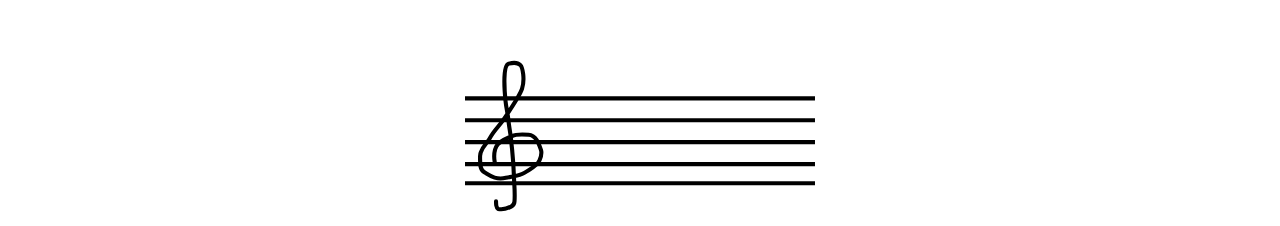
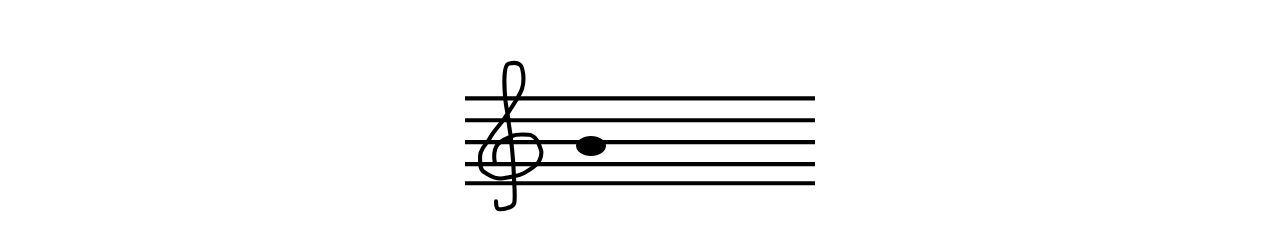
Before and after one commit to kleprer/soundcheck, a React (Create React App) app in the folder pianist/: page /treble/no in a window 1280 px wide. Shown: the part 104-330 px from the top of the page. Built offline with nearby package versions, Linux system fonts and the light colour scheme; a web font is replaced by a local one.

Commit message:
note element

```diff
--- a/pianist/src/App.css
+++ b/pianist/src/App.css
@@ -132,3 +132,18 @@
 .blackkey:active {
   background-color: rgb(55, 55, 55);;
 }
+
+.keynote {
+  position:absolute;
+  width: 30px;
+  height:20px;
+  border:1px;
+  background-color: black;
+  border-radius: 50%;
+}
+.keynote-D1S {
+  top:30%;
+  bottom:0;
+  left:45%;
+  right:0;
+}
--- /dev/null
+++ b/pianist/src/Components/Note.jsx
@@ -0,0 +1,10 @@
+import React from 'react'
+
+const Note = ({keynote}) => {
+  return (
+    <div className={`keynote keynote-${keynote}`}>
+    </div>
+  )
+}
+
+export default Note
--- a/pianist/src/Components/Pages/PlayBass.jsx
+++ b/pianist/src/Components/Pages/PlayBass.jsx
@@ -1,8 +1,13 @@
 import React from 'react'
-
+import bass from '../../../src/basslines.svg'
+import Task from '../Task'
+import Piano from '../Piano'
 const PlayBass = () => {
   return (
-    <div>PlayBass</div>
+    <div>
+      <Task clef={bass}/>
+      <Piano />
+    </div>
   )
 }
 
--- a/pianist/src/Components/Pages/PlayTreble.jsx
+++ b/pianist/src/Components/Pages/PlayTreble.jsx
@@ -1,11 +1,15 @@
 import React from 'react'
 import Piano from '../Piano'
 import Task from '../Task'
+import treble from '../../../src/treblelines.svg';
+import Note from '../Note';
 
 const PlayTreble = () => {
   return (
     <div >
-      <Task />
+      <Note keynote={'D1S'}/>
+      <Task clef={treble}/>
+
       <Piano />
     </div>
   )
--- a/pianist/src/Components/Task.jsx
+++ b/pianist/src/Components/Task.jsx
@@ -1,10 +1,9 @@
 import React from 'react'
-import treble from '../../src/treblelines.svg';
-import bass from '../../src/basslines.svg'
-const Task = () => {
+
+const Task = ({clef}) => {
   return (
     <div className="playtask">
-        <img src={treble} alt='lines' width='350px' height='auto'/>
+        <img src={clef} alt='lines' width='350px' height='auto'/>
     </div>
   )
 }
```
